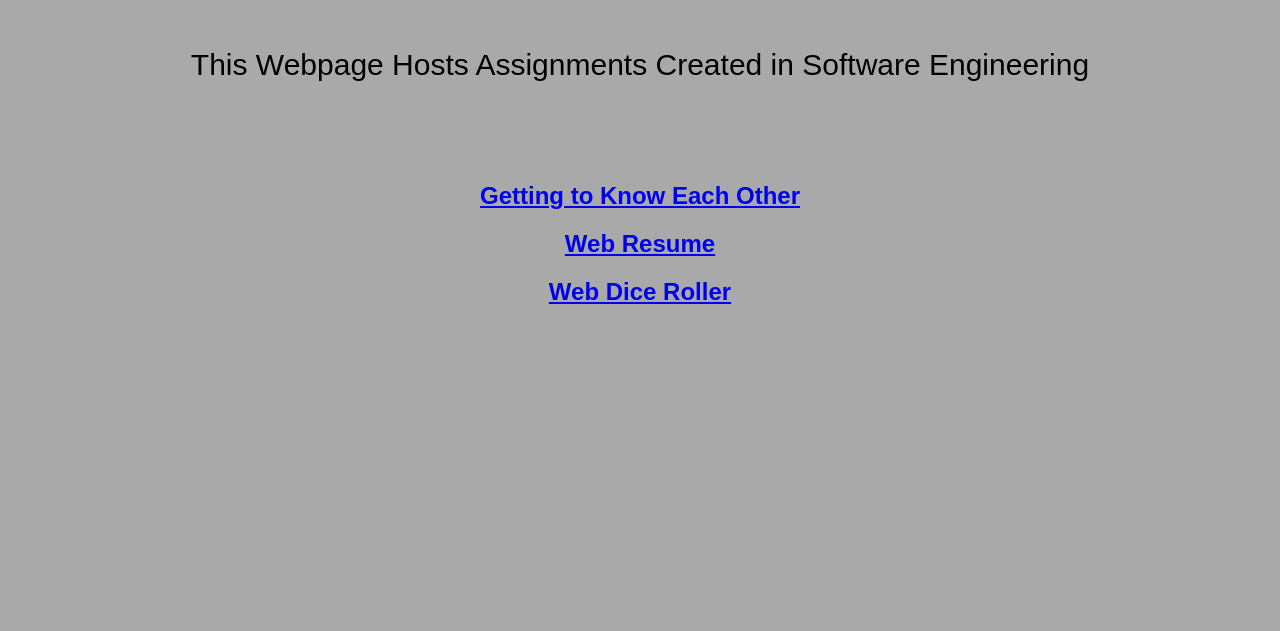
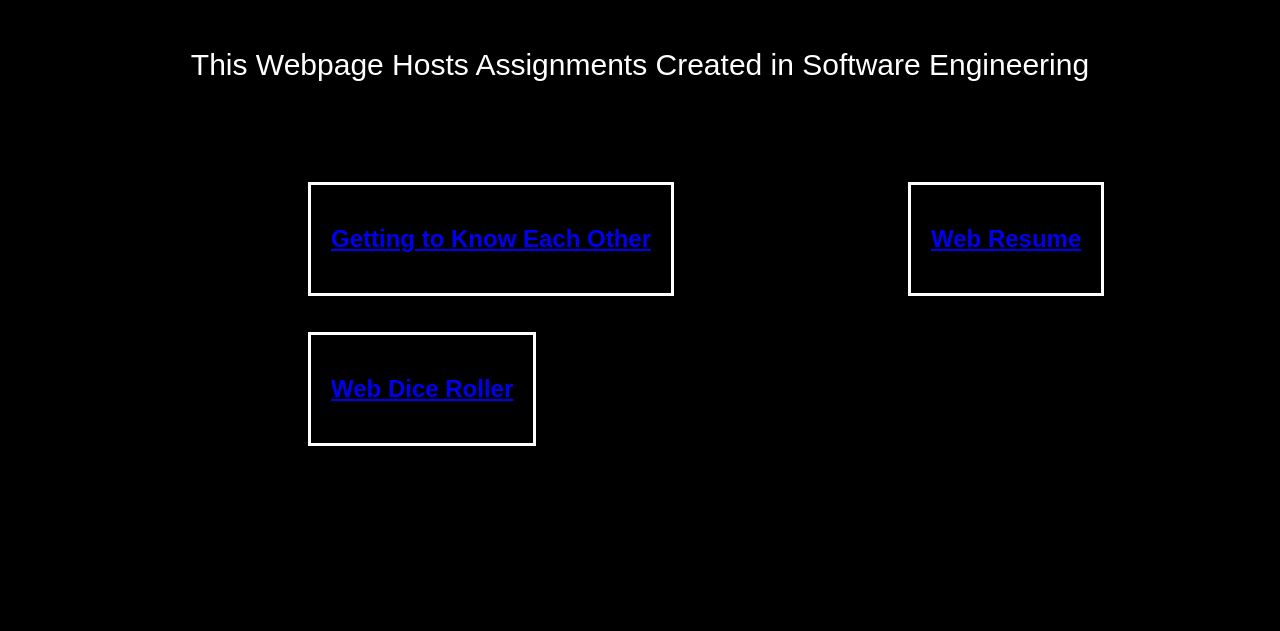
Before and after one commit to jakubzmarzly/portfolio-on-azure, a website: page client/index.html in a window 1280 px wide. Shown: the part 169-800 px from the top of the page. Drawn offline with Linux system fonts and the light colour scheme.

Commit message:
Updated index.css file.

```diff
--- a/client/index.css
+++ b/client/index.css
@@ -1,12 +1,14 @@
 body {
     font-family: Arial, Helvetica, sans-serif;
-    background-color: darkgray;
+    color: white;
+    background-color: black;
 }
 
 .title {
     border-style: outset;
     border-width: 5px;
     border-color: aqua;
+    border-radius: 50%;
     font-size: 30px;
 }
 
@@ -19,6 +21,28 @@ body {
     text-align: center;
 }
 
+.about {
+    position: absolute;
+    border: solid;
+    margin-left: 300px;
+    padding: 20px;
+}
+
+.resume {
+    position: absolute;
+    border: solid;
+    margin-left: 900px;
+    padding: 20px;
+}
+
+.dice {
+    position: absolute;
+    border: solid;
+    margin-top: 150px;
+    margin-left: 300px;
+    padding: 20px;
+}
+
 .projects {
     margin-top: 100px;
     text-align: center;
```
